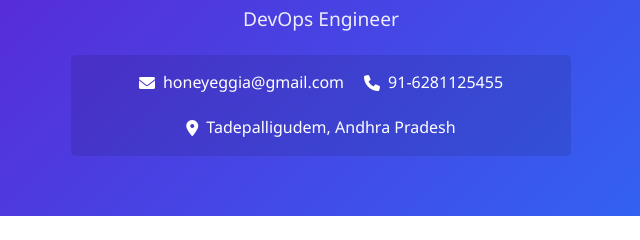
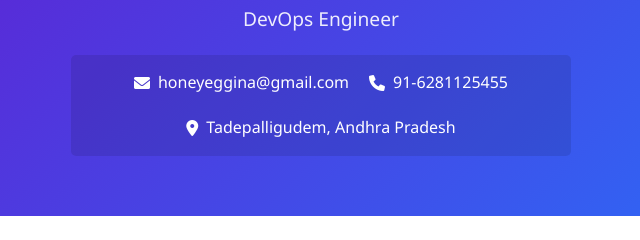
Before and after one commit to prem-eggina/my-portfolio, a plain HTML site: page index.html in a window 1280 px wide. Shown: the part 130-370 px from the top of the page, 319-959 px from the left. Drawn offline with Linux system fonts and the light colour scheme.

Commit message:
Update index.html

```diff
--- a/index.html
+++ b/index.html
@@ -356,7 +356,7 @@
                 <div class="contact-info">
                     <div>
                         <i class="fas fa-envelope"></i>
-                        <span>honeyeggia@gmail.com</span>
+                        <span>honeyeggina@gmail.com</span>
                     </div>
                     <div>
                         <i class="fas fa-phone"></i>
```
